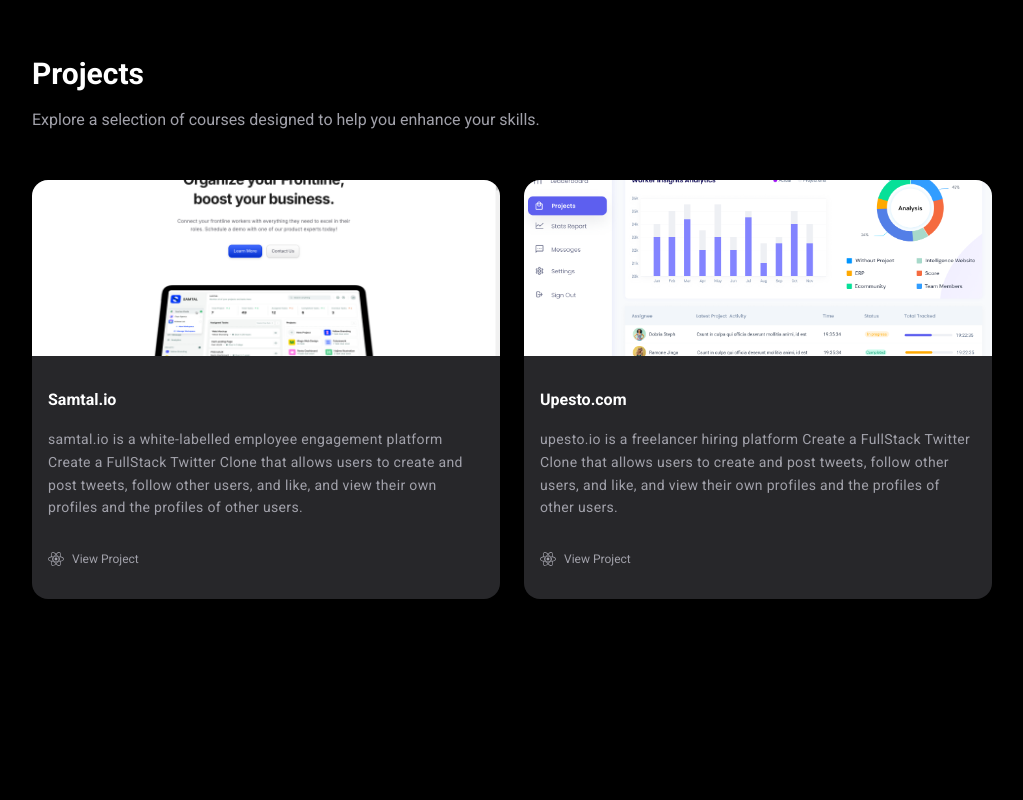
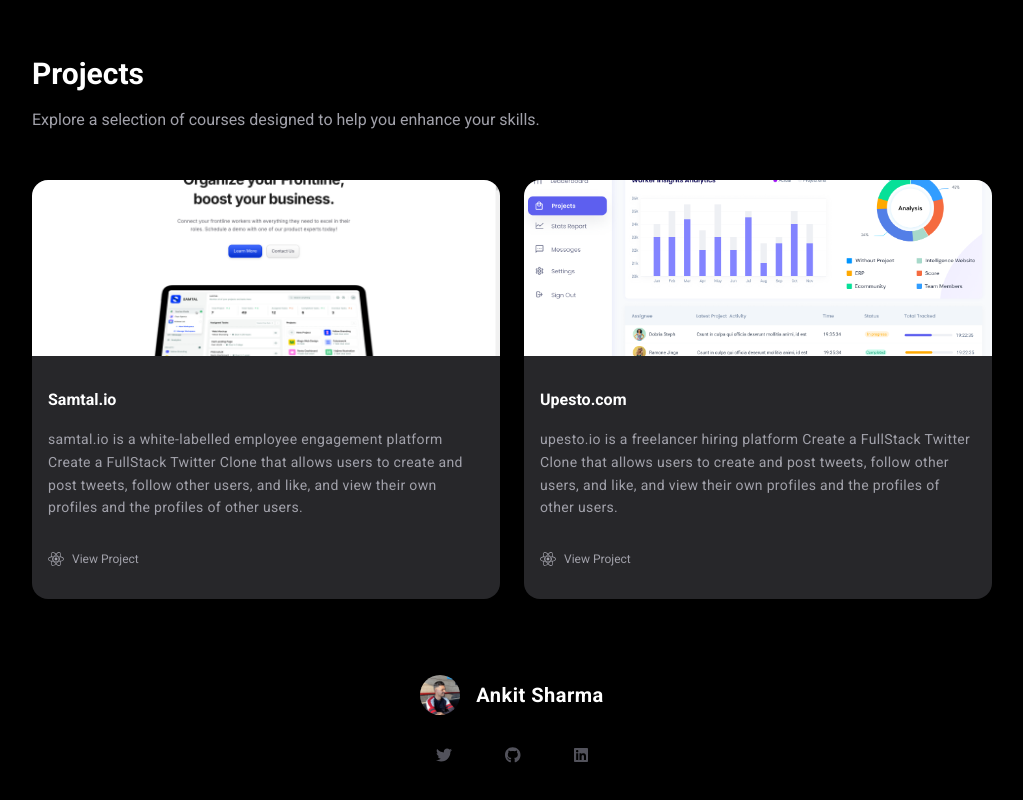
Before and after one commit to afk-ankit/portfolio, a React (Vite) app: page / in a window 1280 px wide. Shown: the part 1245-2045 px from the top of the page, without its empty margins (128-1151 px from the left). Before the commit the page ends 1844 px from the top, so only its background shows below. Built offline with nearby package versions, Linux system fonts and the light colour scheme.

Commit message:
footer added

```diff
--- a/src/App.tsx
+++ b/src/App.tsx
@@ -1,3 +1,4 @@
+import Footer from "./components/Footer";
 import Home from "./components/Home";
 import { Navbar } from "./components/Navbar";
 import Project from "./components/Project";
@@ -10,6 +11,7 @@ function App() {
       <Home />
       <Work />
       <Project />
+      <Footer />
     </main>
   );
 }
--- /dev/null
+++ b/src/components/Footer.tsx
@@ -0,0 +1,30 @@
+import {
+  faTwitter,
+  faGithub,
+  faLinkedin,
+} from "@fortawesome/free-brands-svg-icons";
+import { FontAwesomeIcon } from "@fortawesome/react-fontawesome";
+
+const Footer = () => {
+  return (
+    <footer className="h-60 grid place-items-center">
+      <div className="space-y-8">
+        <div className="flex gap-4 items-center">
+          <img
+            src="/dp.jpeg"
+            alt=""
+            className="w-10 h-10 object-contain rounded-full overflow-hidden"
+          />
+          <span className="text-xl font-bold tracking-wide">Ankit Sharma</span>
+        </div>
+        <div className="flex justify-between px-4">
+          <FontAwesomeIcon icon={faTwitter} className="text-zinc-600" />
+          <FontAwesomeIcon icon={faGithub} className="text-zinc-600" />
+          <FontAwesomeIcon icon={faLinkedin} className="text-zinc-600" />
+        </div>
+      </div>
+    </footer>
+  );
+};
+
+export default Footer;
```
